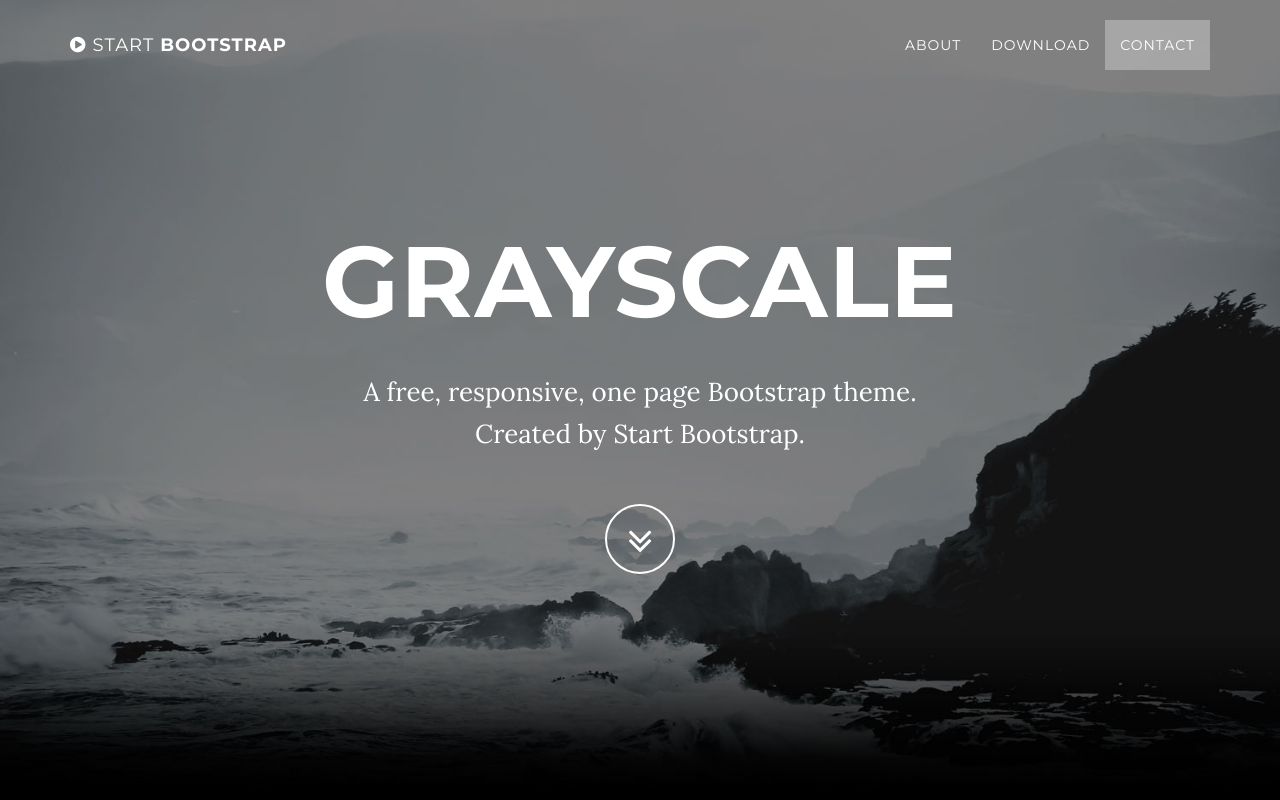
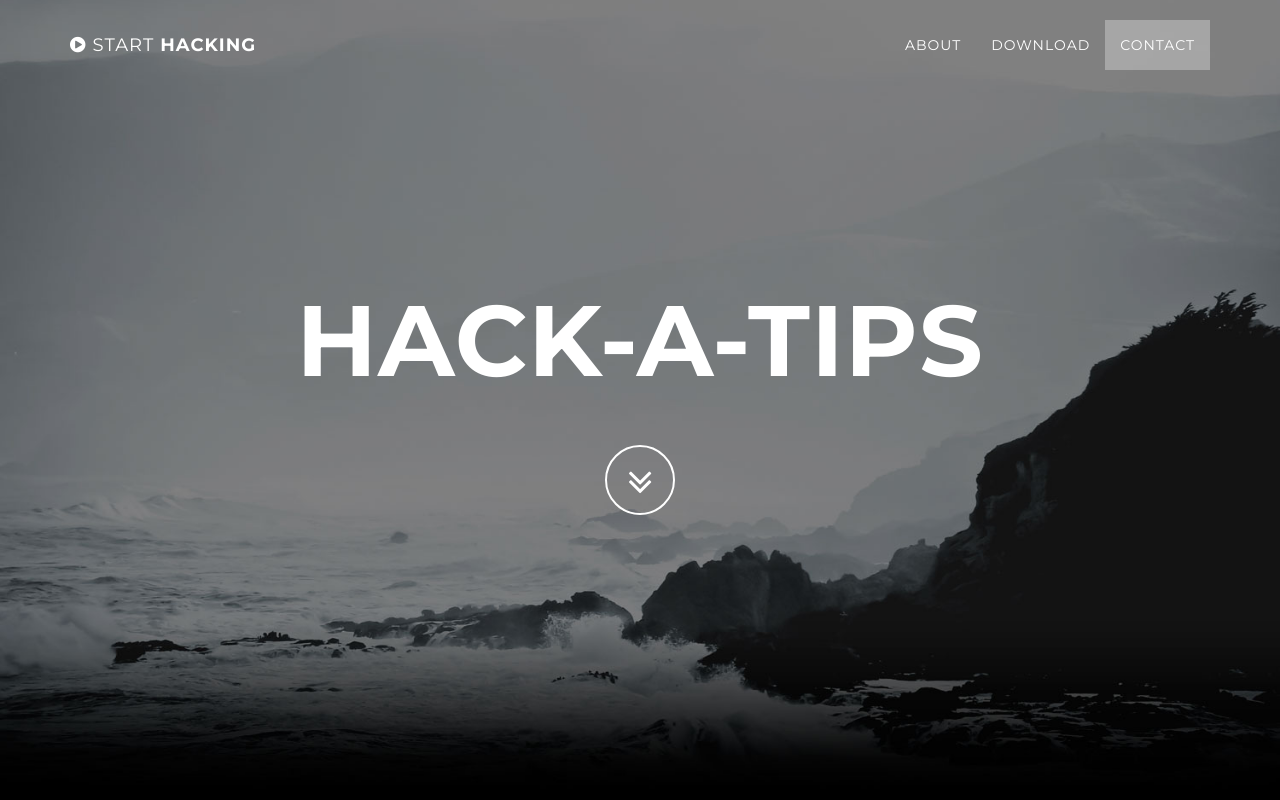
Before and after one commit to augustaByron/Hackatips, a website: page startbootstrap-grayscale-gh-pages/index.html in a window 1280 px wide. Shown: the top 800 px of the page. Drawn offline with nearby package versions, Linux system fonts and the light colour scheme; some packages are replaced by stand-ins of ours.

Commit message:
Main Page Title Changes
Testing the commit from different location than where I originally setup github and merging with an already existing index.html

```diff
--- a/startbootstrap-grayscale-gh-pages/index.html
+++ b/startbootstrap-grayscale-gh-pages/index.html
@@ -9,7 +9,7 @@
     <meta name="description" content="">
     <meta name="author" content="">
 
-    <title>Grayscale - Start Bootstrap Theme</title>
+    <title>Technica</title>
 
     <!-- Bootstrap Core CSS -->
     <link href="vendor/bootstrap/css/bootstrap.min.css" rel="stylesheet">
@@ -41,7 +41,7 @@
                     Menu <i class="fa fa-bars"></i>
                 </button>
                 <a class="navbar-brand page-scroll" href="#page-top">
-                    <i class="fa fa-play-circle"></i> <span class="light">Start</span> Bootstrap
+                    <i class="fa fa-play-circle"></i> <span class="light">Start</span> Hacking
                 </a>
             </div>
 
@@ -74,9 +74,8 @@
             <div class="container">
                 <div class="row">
                     <div class="col-md-8 col-md-offset-2">
-                        <h1 class="brand-heading">Grayscale</h1>
-                        <p class="intro-text">A free, responsive, one page Bootstrap theme.
-                            <br>Created by Start Bootstrap.</p>
+                        <h1 class="brand-heading">Hack-A-Tips</h1>
+                        <p class="intro-text"></p>
                         <a href="#about" class="btn btn-circle page-scroll">
                             <i class="fa fa-angle-double-down animated"></i>
                         </a>
```
